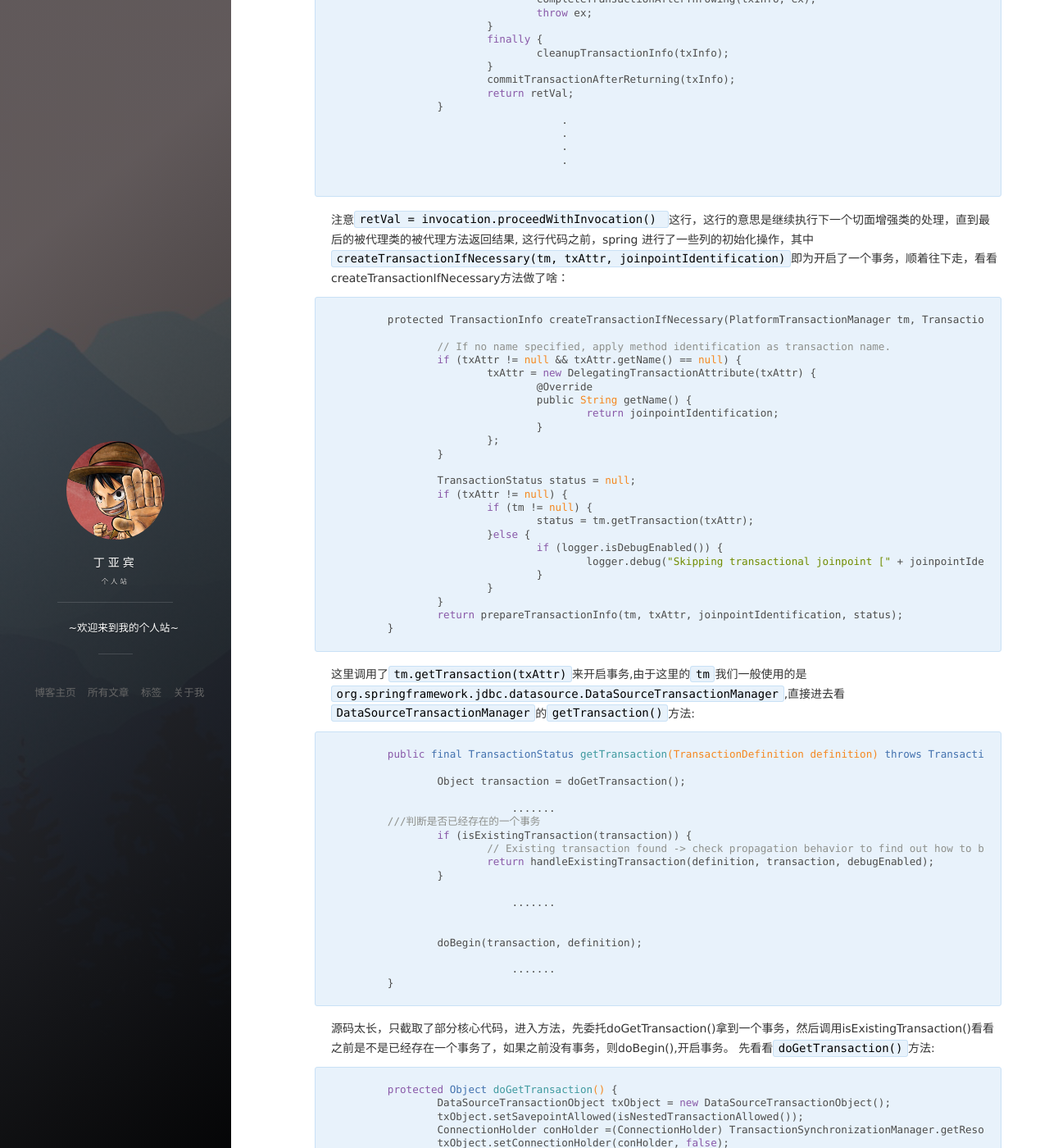
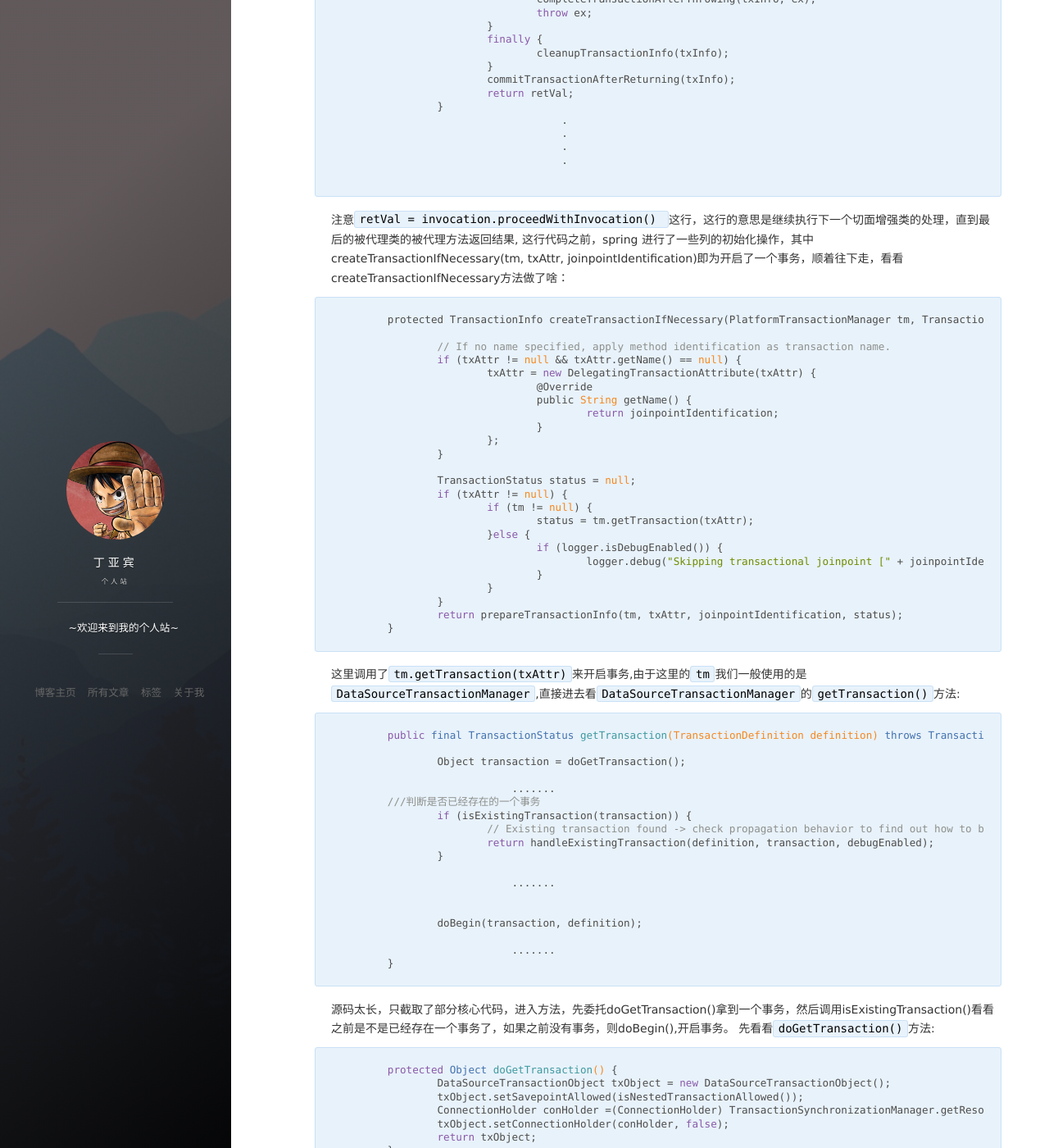
Before and after one commit to dingyabin/dingyabin.github.io, a Jekyll site: the page built from _posts/2018-11-20-multiDataSourceAndTransaction.md, in a window 1280 px wide and 1400 px high, scrolled down 3521 px. Shown: the whole window at 82% size. Built offline with Jekyll 4.4.1, drawn with Linux system fonts in a browser that asks for light colours; nearby versions of some CDN libraries; comment, search, counter and statistics services are not loaded; some of the changed text lies outside the part shown.

Commit message:
多数据源

````diff
--- a/_posts/2018-11-20-multiDataSourceAndTransaction.md
+++ b/_posts/2018-11-20-multiDataSourceAndTransaction.md
@@ -187,7 +187,7 @@ public void insert(){
 
 ```
 注意`retVal = invocation.proceedWithInvocation() `这行，这行的意思是继续执行下一个切面增强类的处理，直到最后的被代理类的被代理方法返回结果, 这行代码之前，spring
-进行了一些列的初始化操作，其中`createTransactionIfNecessary(tm, txAttr, joinpointIdentification)`即为开启了一个事务，顺着往下走，看看createTransactionIfNecessary方法做了啥：
+进行了一些列的初始化操作，其中createTransactionIfNecessary(tm, txAttr, joinpointIdentification)即为开启了一个事务，顺着往下走，看看createTransactionIfNecessary方法做了啥：
 ```
 	protected TransactionInfo createTransactionIfNecessary(PlatformTransactionManager tm, TransactionAttribute txAttr, final String joinpointIdentification) {
 
@@ -214,8 +214,7 @@ public void insert(){
 		return prepareTransactionInfo(tm, txAttr, joinpointIdentification, status);
 	}
 ```
-这里调用了`tm.getTransaction(txAttr)`来开启事务,由于这里的`tm`我们一般使用的是`org.springframework.jdbc.datasource.DataSourceTransactionManager`,直接进去看
-`DataSourceTransactionManager`的`getTransaction()`方法:
+这里调用了`tm.getTransaction(txAttr)`来开启事务,由于这里的`tm`我们一般使用的是`DataSourceTransactionManager`,直接进去看`DataSourceTransactionManager`的`getTransaction()`方法:
 ```
 	public final TransactionStatus getTransaction(TransactionDefinition definition) throws TransactionException {
 
````
Also changed, not shown: other parts of _posts/2018-11-20-multiDataSourceAndTransaction.md (+2 -2 lines).
